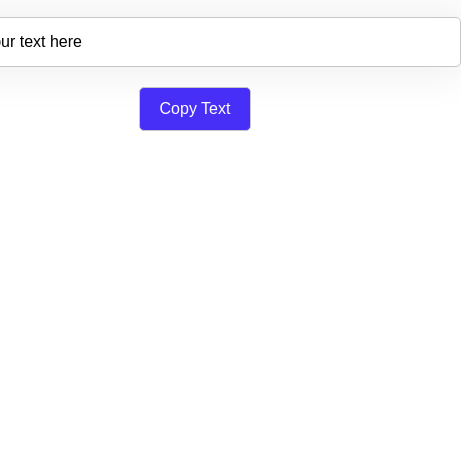
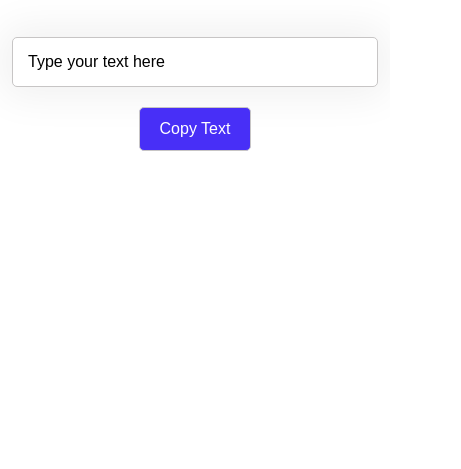
Before and after one commit to MainulKanon/text-copy-design, a plain HTML site: page index.html in a window 390 px wide. Shown: the part 431-900 px from the top of the page, 461 px wide, since content can reach past the window. Before the commit the page ends 860 px from the top, so only its background shows below. Drawn offline with Linux system fonts and the light colour scheme.

Commit message:
Update index.html

```diff
--- a/index.html
+++ b/index.html
@@ -15,6 +15,7 @@
   min-height: 100vh;
   justify-content: center;
   text-align: center;
+  padding: 20px;
 }
 
 .text-copy-title {
@@ -100,6 +101,12 @@
     visibility: visible;
     opacity: 1;
   }
+@media (max-width:767px){
+  .text-copy-input-container{
+
+    width: 100%;
+}
+}
 </style>
 </head>
 <body>
```
